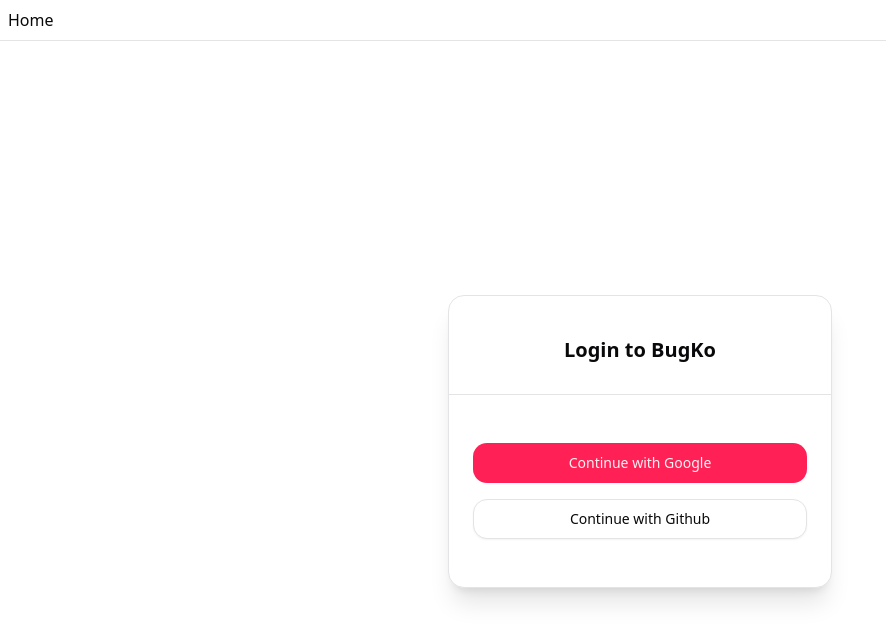
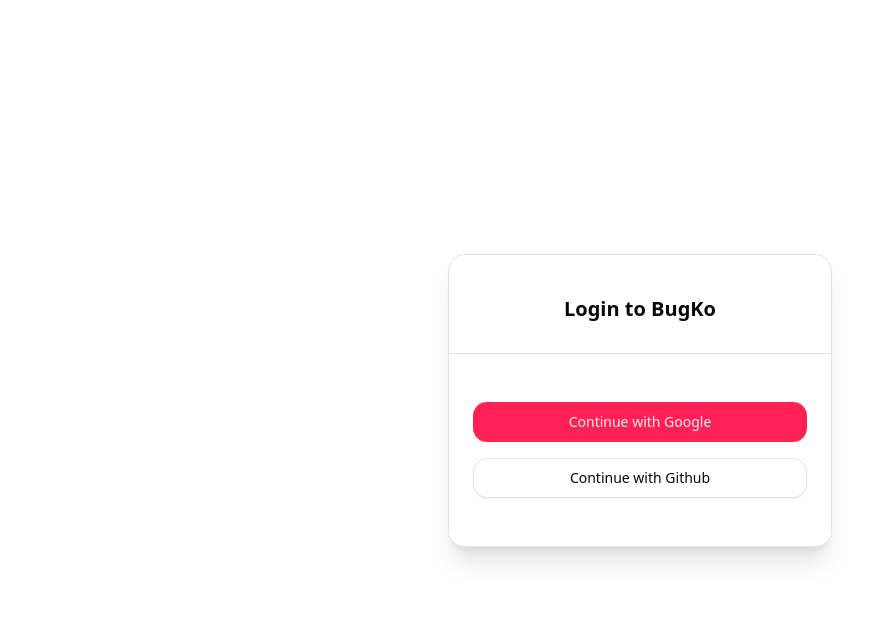
Before and after one commit to kharljhon14/bugko, a React (Vite) app in the folder frontend/: page /auth in a window 1280 px wide. Shown: the top 642 px of the page, without its empty margins (0-886 px from the left). Built offline with nearby package versions, Linux system fonts and the light colour scheme.

Commit message:
[Feat] api agent

```diff
--- /dev/null
+++ b/frontend/src/api/agents.ts
@@ -0,0 +1,23 @@
+import axios, { type AxiosResponse } from 'axios';
+
+axios.defaults.baseURL = 'http://localhost:8080';
+
+const responseBody = <T>(res: AxiosResponse<T>) => res.data;
+
+const requests = {
+  get: <T>(url: string) => axios.get(url).then(responseBody<T>),
+  post: <T, D>(url: string, body: D) => axios.post(url, body).then(responseBody<T>),
+  patch: <T, D>(url: string, body: D) => axios.patch(url, body).then(responseBody<T>),
+  delete: <T>(url: string) => axios.delete(url).then(responseBody<T>)
+};
+
+const auth = {
+  googleLogin: () => requests.get('/login/google'),
+  logout: () => requests.get('/logout')
+};
+
+const agent = {
+  auth
+};
+
+export default agent;
--- /dev/null
+++ b/frontend/src/providers/providers.tsx
@@ -0,0 +1,7 @@
+import type { PropsWithChildren } from 'react';
+import { QueryClient, QueryClientProvider } from '@tanstack/react-query';
+const queryClient = new QueryClient();
+
+export default function AppProviders({ children }: PropsWithChildren) {
+  return <QueryClientProvider client={queryClient}>{children}</QueryClientProvider>;
+}
--- a/frontend/src/routes/__root.tsx
+++ b/frontend/src/routes/__root.tsx
@@ -1,20 +1,14 @@
-import { createRootRoute, Link, Outlet } from '@tanstack/react-router';
+import { createRootRoute, Outlet } from '@tanstack/react-router';
 import { TanStackRouterDevtools } from '@tanstack/react-router-devtools';
 import '../index.css';
+import AppProviders from '@/providers/providers';
 
 export const Route = createRootRoute({
   component: () => (
     <>
-      <div className="p-2 flex gap-2">
-        <Link
-          to="/"
-          className="[&.active]:font-bold"
-        >
-          Home
-        </Link>{' '}
-      </div>
-      <hr />
-      <Outlet />
+      <AppProviders>
+        <Outlet />
+      </AppProviders>
       <TanStackRouterDevtools />
     </>
   )
--- a/frontend/src/routes/auth.tsx
+++ b/frontend/src/routes/auth.tsx
@@ -1,5 +1,7 @@
+import agent from '@/api/agents';
 import { Button } from '@/components/ui/button';
 import { Card, CardContent, CardHeader } from '@/components/ui/card';
+import { useQuery } from '@tanstack/react-query';
 import { createFileRoute } from '@tanstack/react-router';
 
 export const Route = createFileRoute('/auth')({
@@ -7,6 +9,14 @@
 });
 
 function RouteComponent() {
+  const { refetch, error, isLoading, data } = useQuery({
+    queryKey: ['auth'],
+    queryFn: agent.auth.googleLogin,
+    enabled: false
+  });
+
+  console.log(data);
+
   return (
     <div className="w-screen h-screen flex items-center justify-center">
       <Card className="w-full max-w-sm shadow-xl rounded-2xl">
@@ -17,6 +27,7 @@
           <Button
             size="lg"
             className="w-full"
+            onClick={() => refetch()}
           >
             Continue with Google
           </Button>
```
